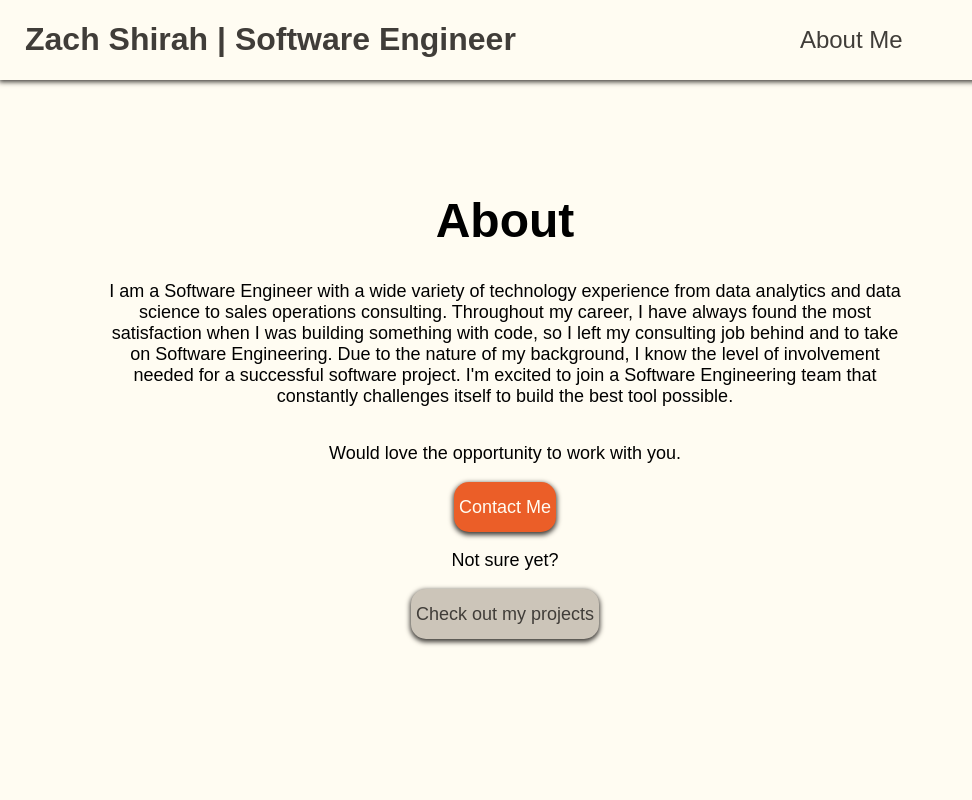
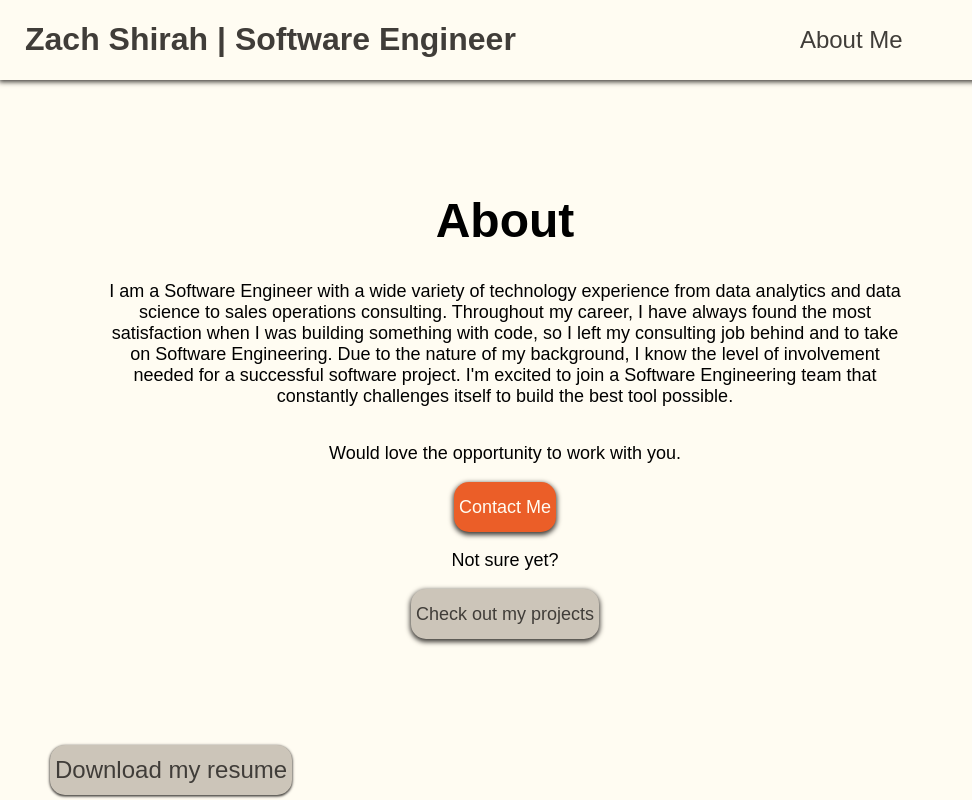
Before and after one commit to zashirah/portfolio, a Gatsby site: page /about in a window 1280 px wide. Shown: the full height of the page, 0-972 px from the left. Built offline with nearby package versions, Linux system fonts and the light colour scheme; Gatsby itself is replaced by a stand-in of ours.

Commit message:
updated resume link to use google drive as storage

```diff
--- a/src/components/Footer.jsx
+++ b/src/components/Footer.jsx
@@ -53,6 +53,7 @@ const Footer = () => {
   return (
     <StyledFooter>
       <LeftFooter>
+        <ResumeLink />
       </LeftFooter>
       <RightFooter>
         <SocialContainer whileHover={{ scale: 1.1 }}>
--- a/src/components/ResumeLink.jsx
+++ b/src/components/ResumeLink.jsx
@@ -32,7 +32,7 @@ const StyledButton = styled(motion.button)`
 const ResumeLink = () => {
   return (
     <StyledLink
-      to="https://docdro.id/wO4Oq5E"
+      to="https://drive.google.com/file/d/1R6Ht80psjSEERuyNFg6cP72J_N6o1G_k/view"
       target="_blank"
       onClick={event => {
         event.preventDefault()
--- a/src/components/StickyFooter.jsx
+++ b/src/components/StickyFooter.jsx
@@ -55,6 +55,7 @@ const StickyFooter = () => {
   return (
     <StyledFooter>
       <LeftFooter>
+        <ResumeLink />
       </LeftFooter>
       <RightFooter>
         <SocialContainer whileHover={{ scale: 1.1 }}>
```
Also changed, not shown: 1 other file.
